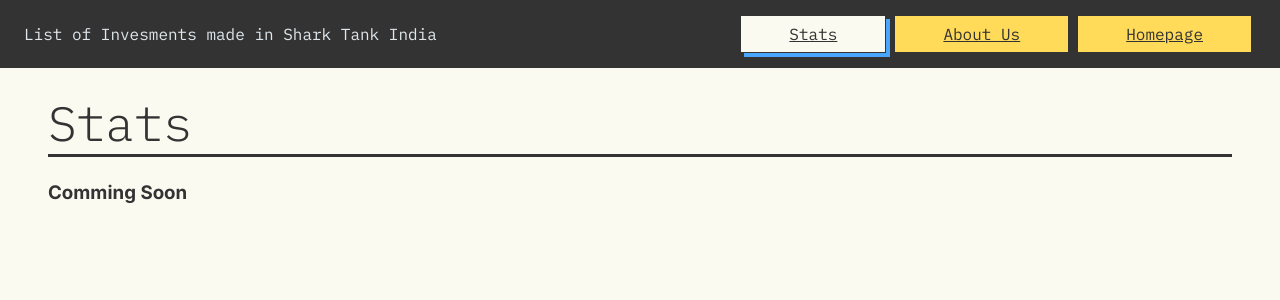
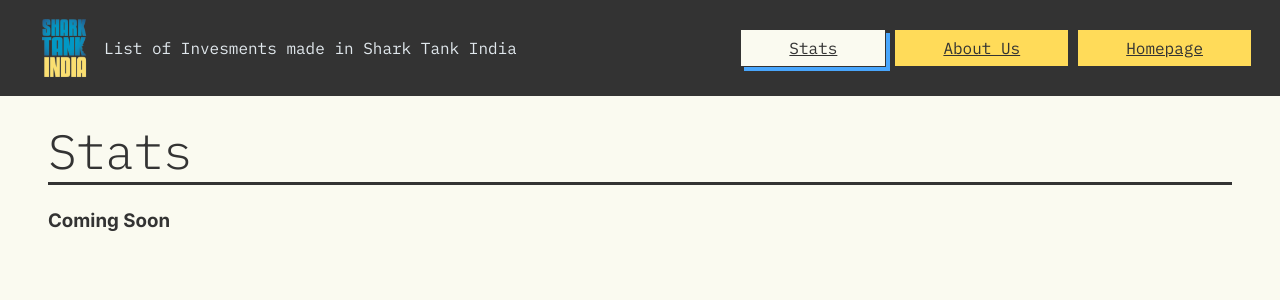
Before and after one commit to dvlprkrishna/SharkTankRocks, a React (Vite) app: page /stats in a window 1280 px wide. Shown: the top 300 px of the page. Built offline with nearby package versions, Linux system fonts and the light colour scheme.

Commit message:
Added Logo

```diff
--- a/src/App.css
+++ b/src/App.css
@@ -73,22 +73,31 @@
 footer {
   text-align: center;
 }
-
+.logoWrap {
+  display: flex;
+  flex-direction: row;
+  justify-content: flex-start;
+  align-items: center;
+}
 .investors {
     display: none!important;
 }
 
-@media screen and (max-width: 998px) {
+@media screen and (max-width: 1000px) {
+  .logoWrap img {
+    display: none;
+}
   .navStripe {
-    display: flex;
     flex-direction: column;
-    justify-content: center;
-    align-items: center;
   }
-  .navLinks{
+  .navLinks {
     display: flex;
     flex-direction: row;
     flex-wrap: wrap;
+  }
+  .logoWrap {
+    display: flex;
+    flex-direction: row;
   }
   h2 {
     font-size: 2em!important;
--- a/src/assets/css/Header.css
+++ b/src/assets/css/Header.css
@@ -6,6 +6,7 @@
   padding: 0.5em 1.5em;
   background-color: var(--color-black);
   color: var(--color-grey);
+  align-items: center;
 }
 .navStripe a {
   font-family: "IBM Plex Mono", monospace;
--- a/src/pages/About.jsx
+++ b/src/pages/About.jsx
@@ -1,11 +1,15 @@
 import React from "react";
 import Header from "./Header";
+import sti from "/stilogo.png";
 
 const About = () => {
   return (
     <>
       <div className="navStripe">
-        <p>List of Invesments made in Shark Tank India </p>
+        <div className="logoWrap">
+          <img src={sti} width={80} alt="" />
+          <p>List of Invesments made in Shark Tank India </p>
+        </div>
         <div className="navLinks">
           <a href="/stats">Stats</a>
           <a href="/about" className="active">
--- a/src/pages/Header.jsx
+++ b/src/pages/Header.jsx
@@ -1,6 +1,6 @@
 /* eslint-disable react/prop-types */
 import "../assets/css/Header.css";
-
+import sti from "/stilogo.png";
 // eslint-disable-next-line react/prop-types
 const Header = (props) => {
   function handleClick(event) {
@@ -17,7 +17,10 @@
         <header>
           <nav>
             <div className="navStripe">
-              <p>List of Invesments made in Shark Tank India </p>
+              <div className="logoWrap">
+                <img src={sti} width={80} alt="" />
+                <p>List of Invesments made in Shark Tank India </p>
+              </div>
               <div className="navLinks">
                 <a href="/stats">Stats</a>
                 <a href="/about">About Us</a>
--- a/src/pages/Stats.jsx
+++ b/src/pages/Stats.jsx
@@ -1,10 +1,14 @@
 import React from "react";
+import sti from "/stilogo.png";
 
 const Stats = () => {
   return (
     <>
       <div className="navStripe">
-        <p>List of Invesments made in Shark Tank India </p>
+        <div className="logoWrap">
+          <img src={sti} width={80} alt="" />
+          <p>List of Invesments made in Shark Tank India </p>
+        </div>
         <div className="navLinks">
           <a href="/stats" className="active">
             Stats
@@ -15,7 +19,7 @@
       </div>
       <div style={{ margin: "0.5em 2em", padding: "1em" }}>
         <h2>Stats</h2>
-        <h3>Comming Soon</h3>
+        <h3>Coming Soon</h3>
       </div>
     </>
   );
```
Also changed, not shown: public/stilogo.png (added).
